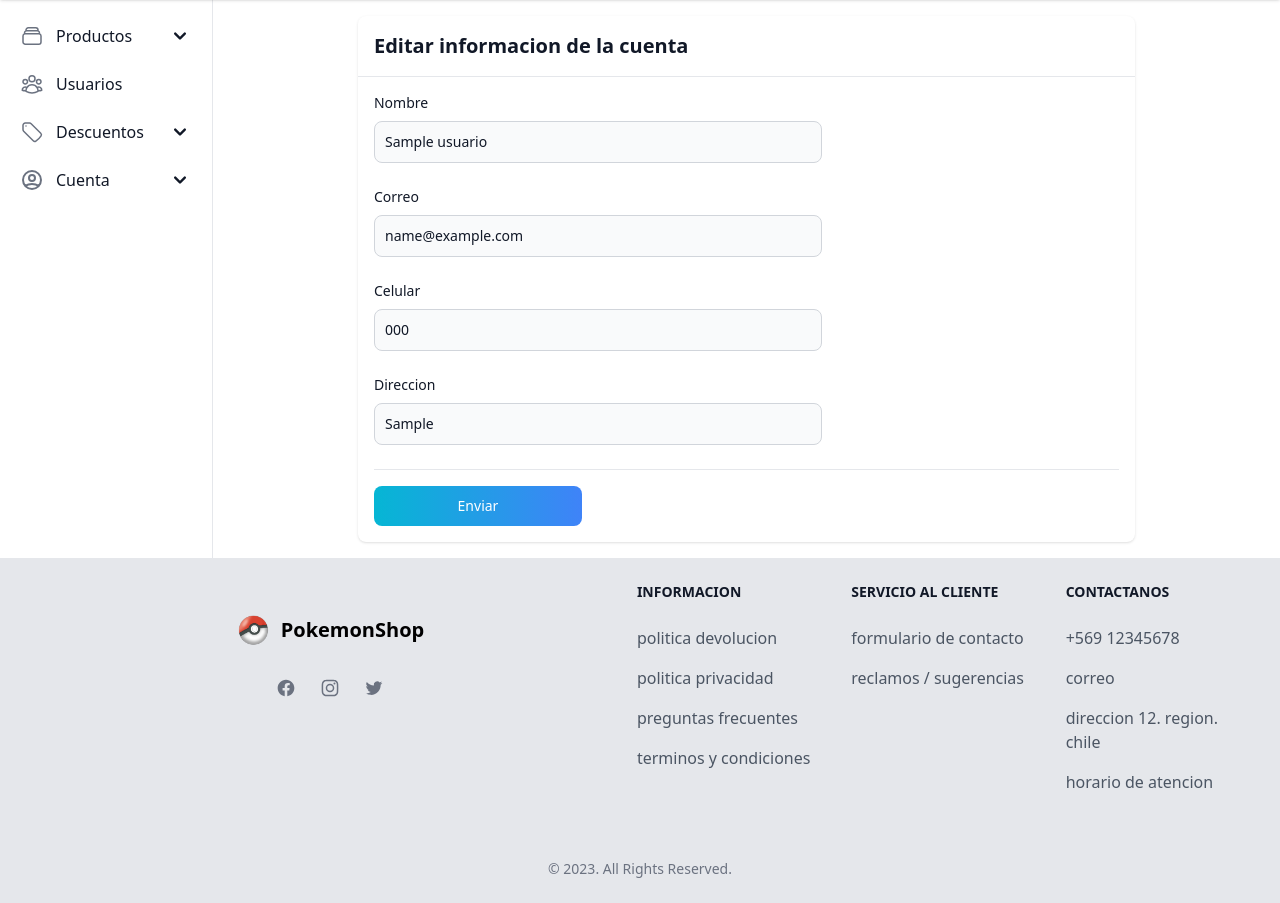
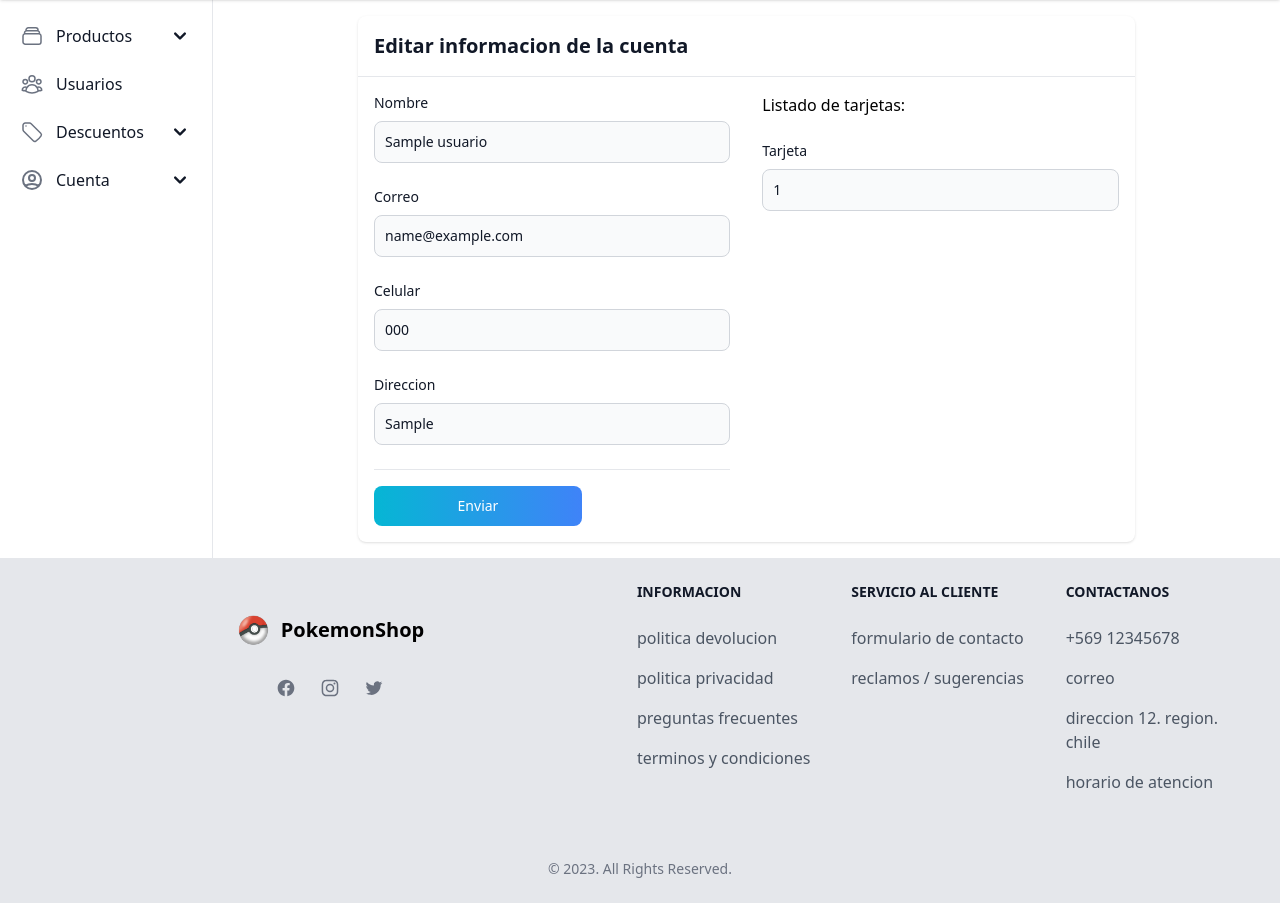
Before and after one commit to LR56c/web_1, a Django app: page /usuario/editar in a window 1280 px wide. Shown: the part 59-962 px from the top of the page. Run offline with Django 4.2, Linux system fonts and the light colour scheme; a user stored in the database is signed in; tables that the repository leaves empty hold one stand-in row (values such as "Sample post"); style sheets or scripts are compiled from the project's sources; some libraries are stand-ins or nearby versions.

Commit message:
avance tarjetas en cuenta y agregar carrito productos normales

```diff
--- a/usuario/templates/detalle_cuenta_editar.html
+++ b/usuario/templates/detalle_cuenta_editar.html
@@ -33,10 +33,11 @@
 					Editar informacion de la cuenta
 				</h3>
 			</div>
-			<div>
+			<div class="flex">
+
 				<form id="formulario5"
 					method="post"
-					class="relative px-4 pt-4">
+					class="w-full relative px-4 pt-4">
 					{% csrf_token %}
 					<div class="max-w-md mb-6">
 						<label for="name"
@@ -87,6 +88,28 @@
 						</button>
 					</div>
 				</form>
+				{% if tarjetas %}
+					<div class="w-full relative p-4 space-y-6">
+						<div>Listado de tarjetas:</div>
+						{% for tarjeta in tarjetas %}
+							<div class="max-w-md mb-6">
+								<label for="first_name"
+									class="block mb-2 text-sm font-medium text-gray-900">Tarjeta</label>
+								<input disabled
+									value="{{ tarjeta.numero_tarjeta }}"
+									type="text"
+									id="first_name"
+									class="bg-gray-50 border border-gray-300 text-gray-900 text-sm rounded-lg focus:ring-blue-500 focus:border-blue-500 block w-full p-2.5">
+							</div>
+						{% endfor %}
+					</div>
+				{% else %}
+					<div class="w-full relative p-4 space-y-6">
+						<label for="first_name"
+							class="block mb-2 text-sm font-medium text-gray-900">No tienes
+							tarjetas registradas</label>
+					</div>
+				{% endif %}
 			</div>
 		</div>
 	</div>
--- a/usuario/views.py
+++ b/usuario/views.py
@@ -72,6 +72,8 @@ def detalle_cuenta( request ):
 			user = request.user
 			usuario = Usuario.objects.get( user=user )
 
+			tarjetas = usuario.tarjeta_set.all()
+			context['tarjetas'] = tarjetas
 			context['nombre'] = usuario.nombre
 			context['email'] = user.email
 			context['telefono'] = usuario.telefono
@@ -132,6 +134,9 @@ def detalle_cuenta_editar( request ):
 			user = request.user
 			usuario = Usuario.objects.get( user=user )
 
+			tarjetas = usuario.tarjeta_set.all()
+			context['tarjetas'] = tarjetas
+
 			context['nombre'] = usuario.nombre
 			context['email'] = user.email
 			context['telefono'] = usuario.telefono
```
Also changed, not shown: tienda/templates/index_tienda.html (+15 -9 lines), usuario/templates/detalle_cuenta.html (+18 -1 lines).
